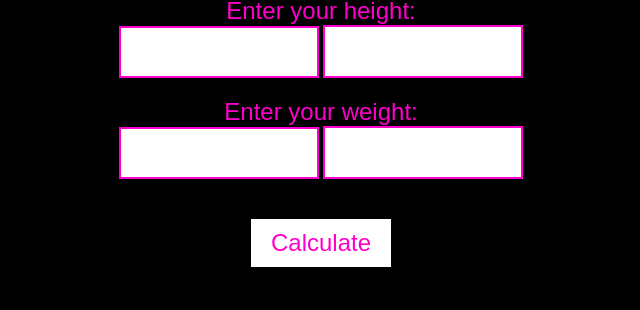
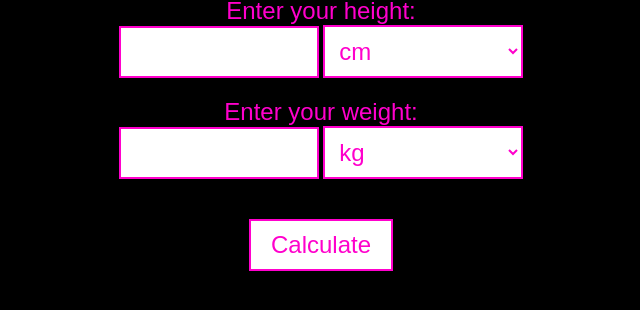
Before and after one commit to NirVirOfficial/bmi, a plain HTML site: page index.html in a window 1280 px wide. Shown: the part 116-426 px from the top of the page, without its empty margins (319-959 px from the left). Drawn offline with Linux system fonts and the light colour scheme.

Commit message:
Update index.html

```diff
--- a/index.html
+++ b/index.html
@@ -23,7 +23,7 @@
 		input[type="text"], select {
 			background-color: #ffffff;
 			border: 2px solid #ff00cc;
-			color: #ffffff;
+			color: #ff00cc;
 			font-size: 24px;
 			padding: 10px;
 			margin-bottom: 20px;
@@ -31,7 +31,7 @@
 		}
 		button {
 			background-color: #ffffff;
-			border: none;
+			border: 2px solid #ff00cc;
 			color: #ff00cc;
 			font-size: 24px;
 			padding: 10px 20px;
```
